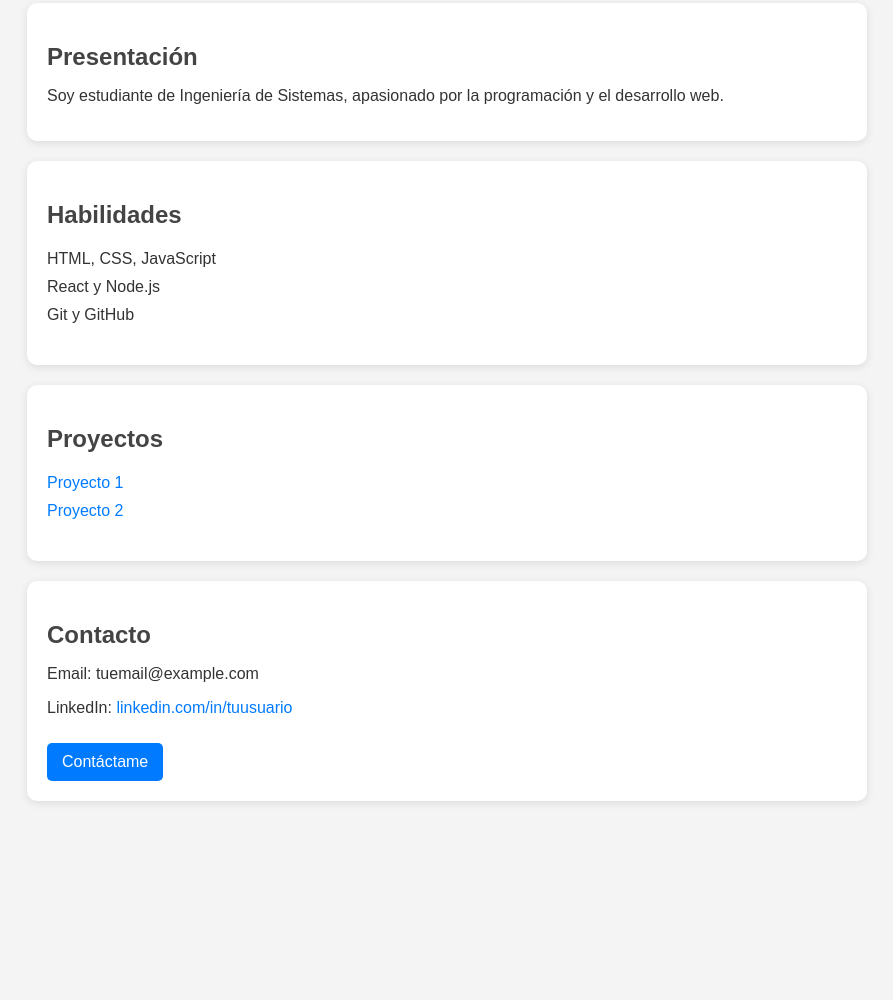
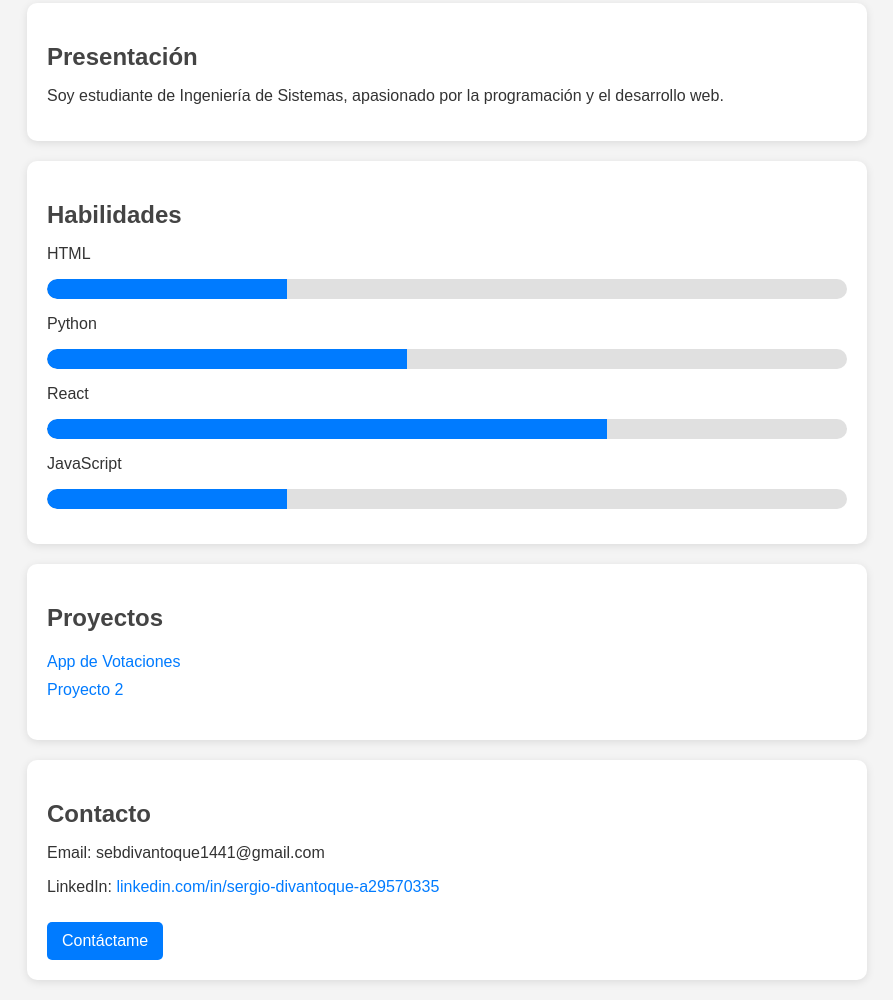
Before and after one commit to divanchoo/mi-proyecto, a plain HTML site: page informacion/sergio.html in a window 1280 px wide. Shown: the part 335-1335 px from the top of the page, without its empty margins (193-1086 px from the left). Before the commit the page ends 1156 px from the top, so only its background shows below. Drawn offline with Linux system fonts and the light colour scheme.

Commit message:
Actualizar sección de contacto con email clicable

```diff
--- a/informacion/sergio.html
+++ b/informacion/sergio.html
@@ -1,10 +1,83 @@
 <!DOCTYPE html>
 <html lang="es">
+
 <head>
-    <meta charset="UTF-8">
-    <meta name="viewport" content="width=device-width, initial-scale=1.0">
+    <meta charset="UTF-8" />
+    <meta name="viewport" content="width=device-width, initial-scale=1.0" />
     <title>Portafolio - Sergio</title>
-    <style>
+</head>
+
+<body>
+    <header>
+        <h1>Sergio Sebastián Divantoque Quintero</h1>
+        <p>Desarrollador Web</p>
+        <img src="Foto.jpg" alt="Mi foto" />
+    </header>
+
+    <section>
+        <h2>Presentación</h2>
+        <p>
+            Soy estudiante de Ingeniería de Sistemas, apasionado por la programación
+            y el desarrollo web.
+        </p>
+    </section>
+
+    <section>
+        <h2>Habilidades</h2>
+
+        <div class="skill">
+            <p>HTML</p>
+            <div class="progress">
+                <div class="progress-bar" style="width: 30%;"></div>
+            </div>
+        </div>
+
+        <div class="skill">
+            <p>Python</p>
+            <div class="progress">
+                <div class="progress-bar" style="width: 45%;"></div>
+            </div>
+        </div>
+
+        <div class="skill">
+            <p>React</p>
+            <div class="progress">
+                <div class="progress-bar" style="width: 70%;"></div>
+            </div>
+        </div>
+
+        <div class="skill">
+            <p>JavaScript</p>
+            <div class="progress">
+                <div class="progress-bar" style="width: 30%;"></div>
+            </div>
+        </div>
+    </section>
+
+
+    <section>
+        <h2>Proyectos</h2>
+        <ul>
+            <li><a href="https://github.com/divanchoo/App-Votaciones.git">App de Votaciones</a></li>
+            <li><a href="#">Proyecto 2</a></li>
+        </ul>
+    </section>
+
+    <section>
+        <h2>Contacto</h2>
+        <p>Email: sebdivantoque1441@gmail.com</p>
+        <p>
+            LinkedIn:
+            <a href="https://www.linkedin.com/in/sergio-divantoque-a29570335"
+                target="_blank">linkedin.com/in/sergio-divantoque-a29570335</a>
+        </p>
+
+        <a href="mailto: sebdivantoque1441@gmail.com" class="btn">Contáctame</a>
+    </section>
+</body>
+
+<!--Estilos-->
+<style>
         body {
             font-family: Arial, sans-serif;
             margin: 0;
@@ -12,12 +85,14 @@
             background: #f4f4f4;
             color: #333;
         }
+
         header {
             text-align: center;
             padding: 20px;
             background: #333;
             color: #fff;
         }
+
         img {
             width: 150px;
             height: 150px;
@@ -25,80 +100,71 @@
             margin-top: 10px;
             object-fit: cover;
         }
+
         section {
             max-width: 800px;
             margin: 20px auto;
             padding: 20px;
             background: #fff;
             border-radius: 10px;
-            box-shadow: 0 2px 8px rgba(0,0,0,0.1);
+            box-shadow: 0 2px 8px rgba(0, 0, 0, 0.1);
         }
+
         h2 {
             color: #444;
             margin-bottom: 10px;
         }
+
         ul {
             list-style: none;
             padding: 0;
         }
+
         li {
             padding: 5px 0;
         }
+
         a {
-            color: #007BFF;
+            color: #007bff;
             text-decoration: none;
         }
+
         a:hover {
             text-decoration: underline;
         }
+
         .btn {
             display: inline-block;
             padding: 10px 15px;
             margin-top: 10px;
-            background: #007BFF;
+            background: #007bff;
             color: #fff;
             border-radius: 5px;
             text-decoration: none;
         }
+
         .btn:hover {
             background: #0056b3;
         }
+
+
+        .skill {
+            margin-bottom: 15px;
+        }
+
+        .progress {
+            background-color: #e0e0e0;
+            border-radius: 10px;
+            height: 20px;
+            overflow: hidden;
+        }
+
+        .progress-bar {
+            height: 100%;
+            background-color: #007bff;
+            width: 0;
+            border-radius: 10px 0 0 10px;
+        }
     </style>
-</head>
-<body>
-    <header>
-        <h1>Sergio Sebastián Divantoque Quintero</h1>
-        <p>Desarrollador Web</p>
-        <img src="Foto.jpg" alt="Mi foto">
-    </header>
 
-    <section>
-        <h2>Presentación</h2>
-        <p>Soy estudiante de Ingeniería de Sistemas, apasionado por la programación y el desarrollo web.</p>
-    </section>
-
-    <section>
-        <h2>Habilidades</h2>
-        <ul>
-            <li>HTML, CSS, JavaScript</li>
-            <li>React y Node.js</li>
-            <li>Git y GitHub</li>
-        </ul>
-    </section>
-
-    <section>
-        <h2>Proyectos</h2>
-        <ul>
-            <li><a href="#">Proyecto 1</a></li>
-            <li><a href="#">Proyecto 2</a></li>
-        </ul>
-    </section>
-
-    <section>
-        <h2>Contacto</h2>
-        <p>Email: tuemail@example.com</p>
-        <p>LinkedIn: <a href="#">linkedin.com/in/tuusuario</a></p>
-        <a href="mailto:tuemail@example.com" class="btn">Contáctame</a>
-    </section>
-</body>
 </html>
```
